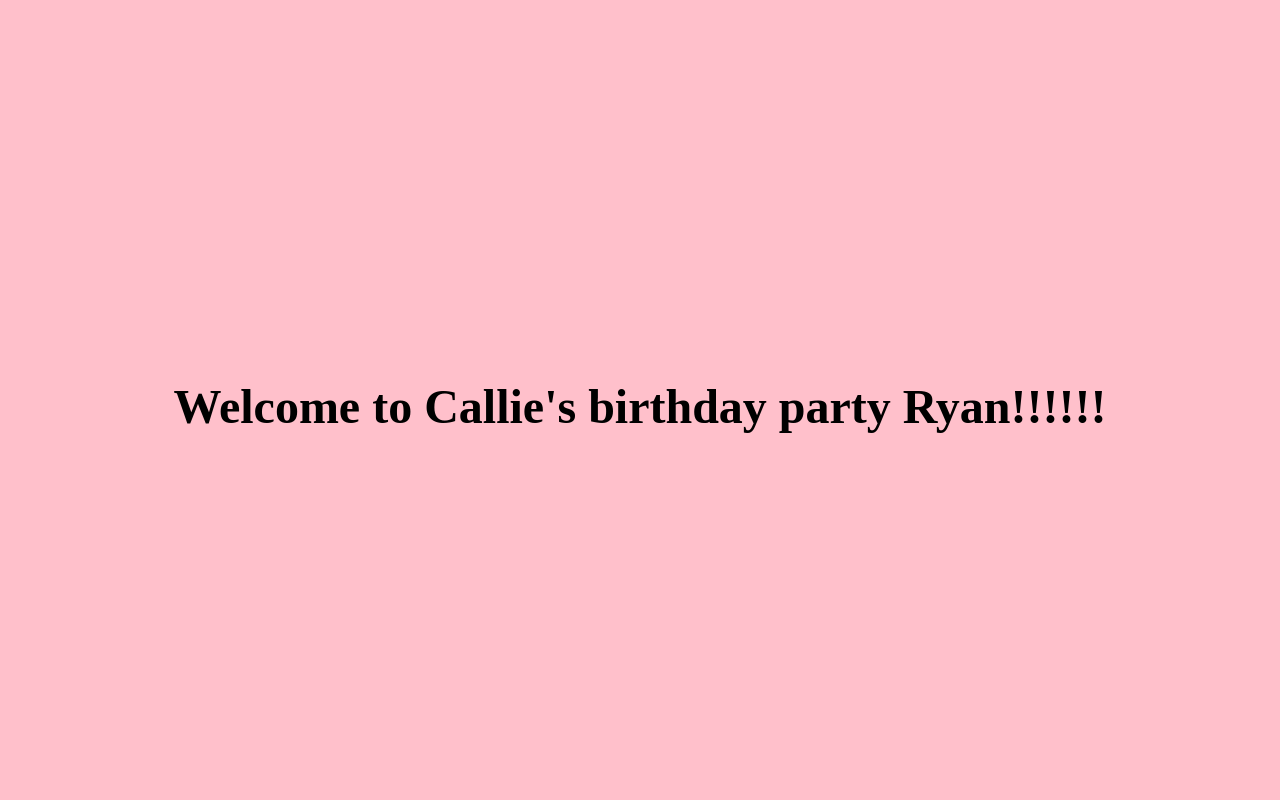
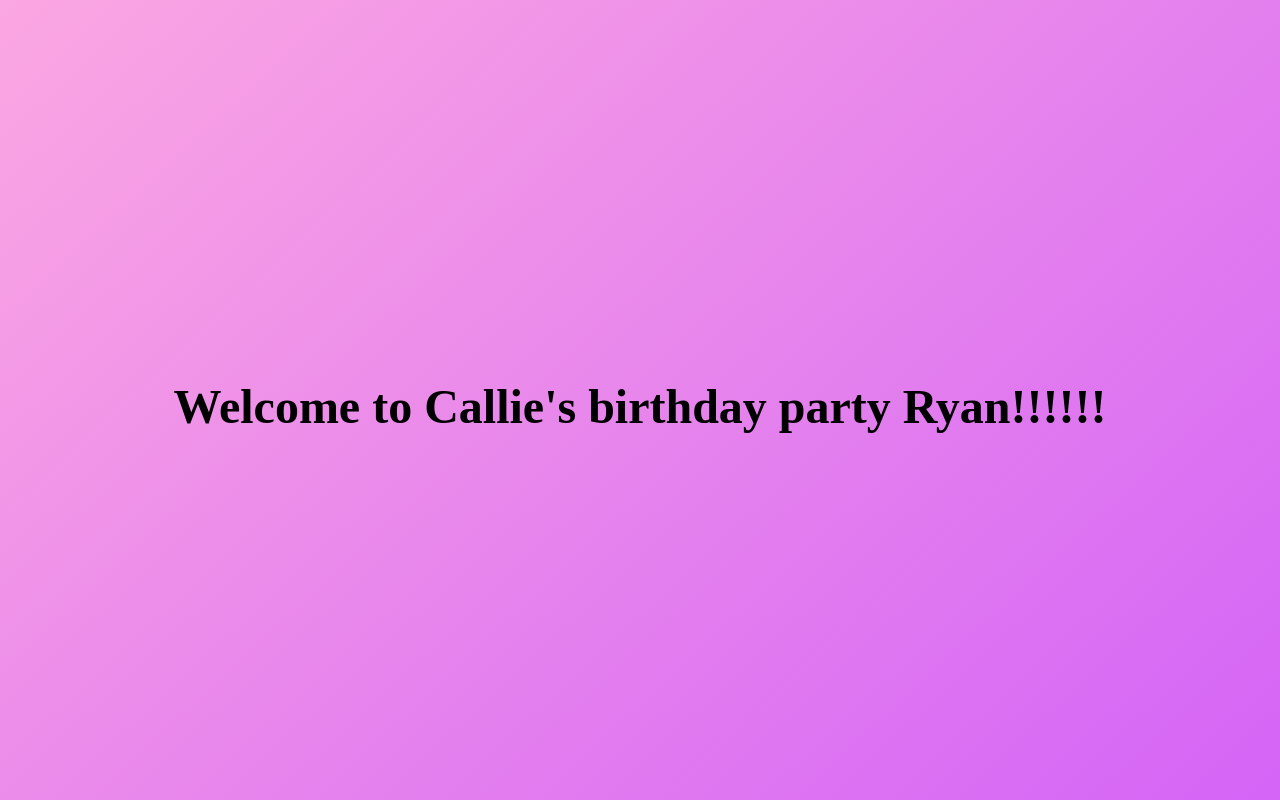
Before and after one commit to Fwyllie/callies-birthday, a plain HTML site: page index.html in a window 1280 px wide. Shown: the top 800 px of the page. Drawn offline with Linux system fonts and the light colour scheme.

Commit message:
update body background

```diff
--- a/main.css
+++ b/main.css
@@ -1,7 +1,7 @@
 body {
-  background-color: pink;
+  background-image: linear-gradient(to bottom right, #fba7e2, #cc57fa);
+  height: 100vh;
 }
-
 h1 {
   font-size: 3em;
   text-align: center;
```
